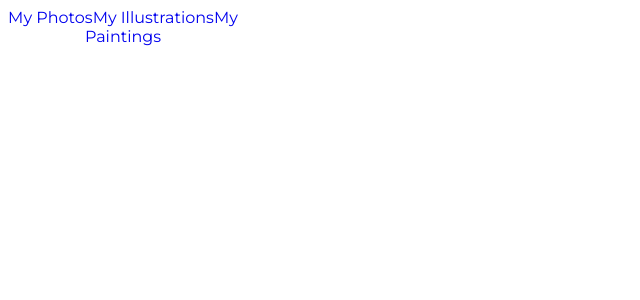
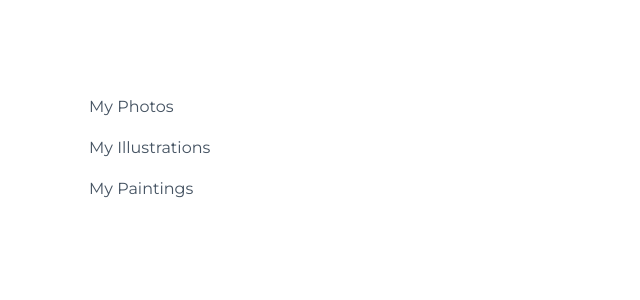
Before and after one commit to christiangoran/Using-Functional-Components-Challenge, a React (Create React App) app in the folder my-app/: page / in a window 1280 px wide. Shown: the top 300 px of the page, without its empty margins (0-640 px from the left). Built offline with nearby package versions, Linux system fonts and the light colour scheme.

Commit message:
Connect Sidebar.module.css to Sidebar.js

```diff
--- a/my-app/src/components/Sidebar.js
+++ b/my-app/src/components/Sidebar.js
@@ -1,19 +1,20 @@
-import react from "react";
+import React from "react";
+import css from "./css/Sidebar.module.css";
 
-const Sidebar = () => {
+function Sidebar() {
   return (
-    <div>
-      <a href="#" target="_blank">
+    <div className={css.sidebar}>
+      <a href="#." target="_blank">
         My Photos
       </a>
-      <a href="#" target="_blank">
+      <a href="#." target="_blank">
         My Illustrations
       </a>
-      <a href="#" target="_blank">
+      <a href="#." target="_blank">
         My Paintings
       </a>
     </div>
   );
-};
+}
 
 export default Sidebar;
```
